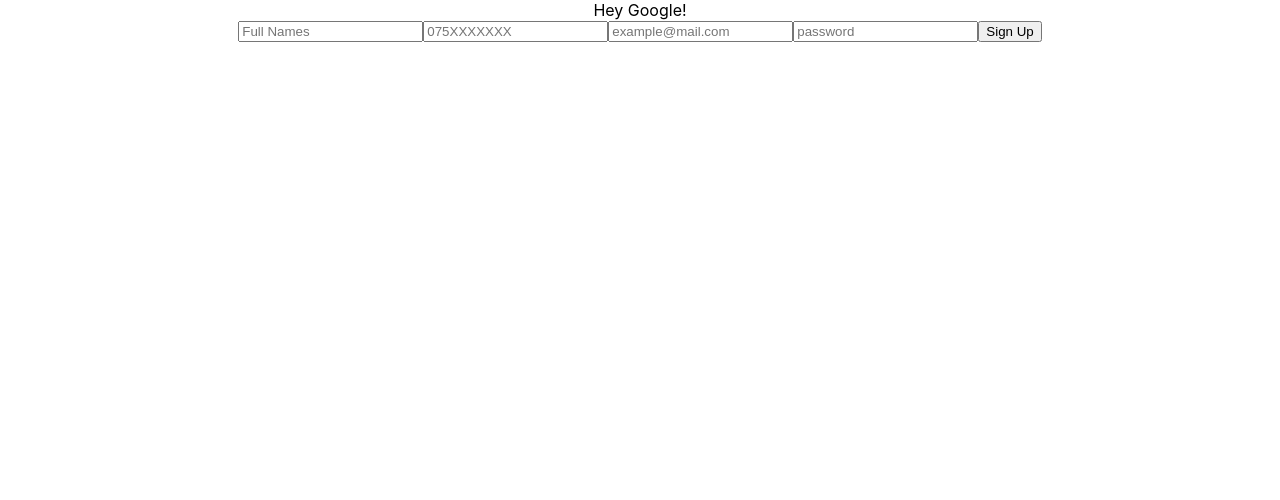
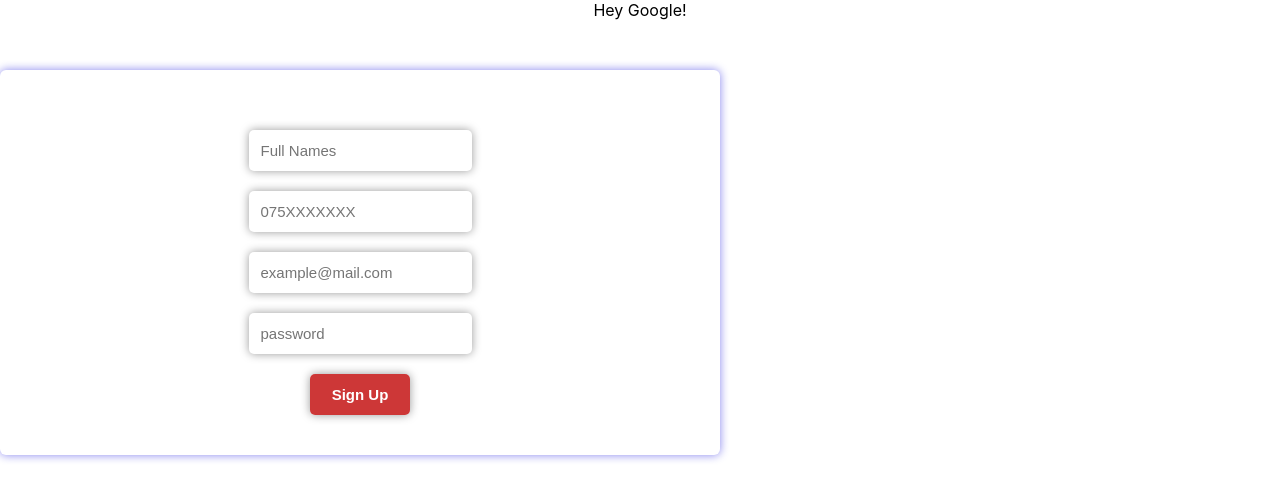
Before and after one commit to Izaiah-M/DSC_UCU_Community-Web-Application, a React (Create React App) app: page / in a window 1280 px wide. Shown: the top 500 px of the page. Built offline with nearby package versions, Linux system fonts and the light colour scheme.

Commit message:
added some styling to sign-up

```diff
--- a/public/index.html
+++ b/public/index.html
@@ -24,7 +24,7 @@
       work correctly both with client-side routing and a non-root public URL.
       Learn how to configure a non-root public URL by running `npm run build`.
     -->
-    <title>React App</title>
+    <title>DSC UCU Community</title>
   </head>
   <body>
     <noscript>You need to enable JavaScript to run this app.</noscript>
--- a/src/App.css
+++ b/src/App.css
@@ -1,17 +1,11 @@
 .App {
   text-align: center;
+  /* display: flex;
+  align-items: center; */
 }
 
-.App-logo {
-  height: 40vmin;
-  pointer-events: none;
-}
-
-@media (prefers-reduced-motion: no-preference) {
-  .App-logo {
-    animation: App-logo-spin infinite 20s linear;
-  }
-}
+/* .sign-up {
+} */
 
 .App-header {
   background-color: #282c34;
@@ -23,16 +17,3 @@
   font-size: calc(10px + 2vmin);
   color: white;
 }
-
-.App-link {
-  color: #61dafb;
-}
-
-@keyframes App-logo-spin {
-  from {
-    transform: rotate(0deg);
-  }
-  to {
-    transform: rotate(360deg);
-  }
-}
--- a/src/App.js
+++ b/src/App.js
@@ -22,7 +22,9 @@ function App() {
   return (
     <div className="App">
       <header>Hey Google!</header>
-      <SignUp setMembers={setMembers} members={members} />
+      <div className="sign-up">
+        <SignUp setMembers={setMembers} members={members} />
+      </div>
     </div>
   );
 }
--- /dev/null
+++ b/src/components/SignUp/SignUpForm/SignUpForm.css
@@ -0,0 +1,31 @@
+input {
+  padding: 12px;
+  font-size: 15px;
+  border: none;
+  box-shadow: 0 0 10px rgba(0, 0, 0, 0.4);
+  border-radius: 5px;
+}
+
+input:focus {
+  outline: none;
+}
+
+.form-card {
+  margin-top: 50px;
+  /* border: 1px solid red; */
+  width: 50%;
+  border-radius: 6px;
+  box-shadow: 0 0 10px rgba(10, 7, 221, 0.493);
+  padding: 40px;
+}
+
+.row {
+  margin-top: 20px;
+}
+
+.btn {
+  width: 100px;
+  font-weight: bolder;
+  color: white;
+  background-color: rgba(197, 20, 20, 0.849);
+}
--- a/src/components/SignUp/SignUpForm/SignUpForm.js
+++ b/src/components/SignUp/SignUpForm/SignUpForm.js
@@ -1,3 +1,5 @@
+import "./SignUpForm.css";
+
 export const SignUpForm = ({
   handleSubmit,
   name,
@@ -10,8 +12,9 @@ export const SignUpForm = ({
   setPassword,
 }) => {
   return (
-    <div>
+    <div className="form-card">
       <form onSubmit={handleSubmit}>
+        <div className="row">
           <input
             type="text"
             value={name}
@@ -20,6 +23,8 @@ export const SignUpForm = ({
             required
             autoComplete="name"
           />
+        </div>
+        <div className="row">
           <input
             type="tel"
             value={phone}
@@ -29,7 +34,8 @@ export const SignUpForm = ({
             autoComplete="tel"
             required
           />
-
+        </div>
+        <div className="row">
           <input
             type="text"
             value={email}
@@ -39,7 +45,8 @@ export const SignUpForm = ({
             autoComplete="email"
             required
           />
-
+        </div>
+        <div className="row">
           <input
             type="password"
             autoComplete="current-password"
@@ -50,8 +57,10 @@ export const SignUpForm = ({
             maxLength="15"
             required
           />
-
-        <input type="submit" value="Sign Up" />
+        </div>
+        <div className="row">
+          <input type="submit" value="Sign Up" className="btn" />
+        </div>
       </form>
     </div>
   );
```
Lines whose indentation alone changed are shown as unchanged.
